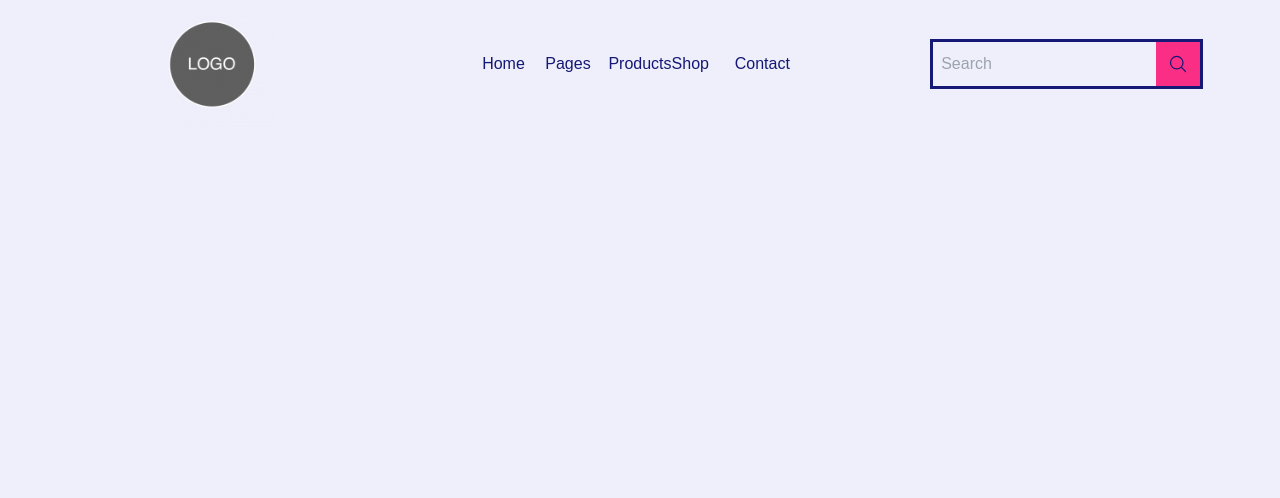
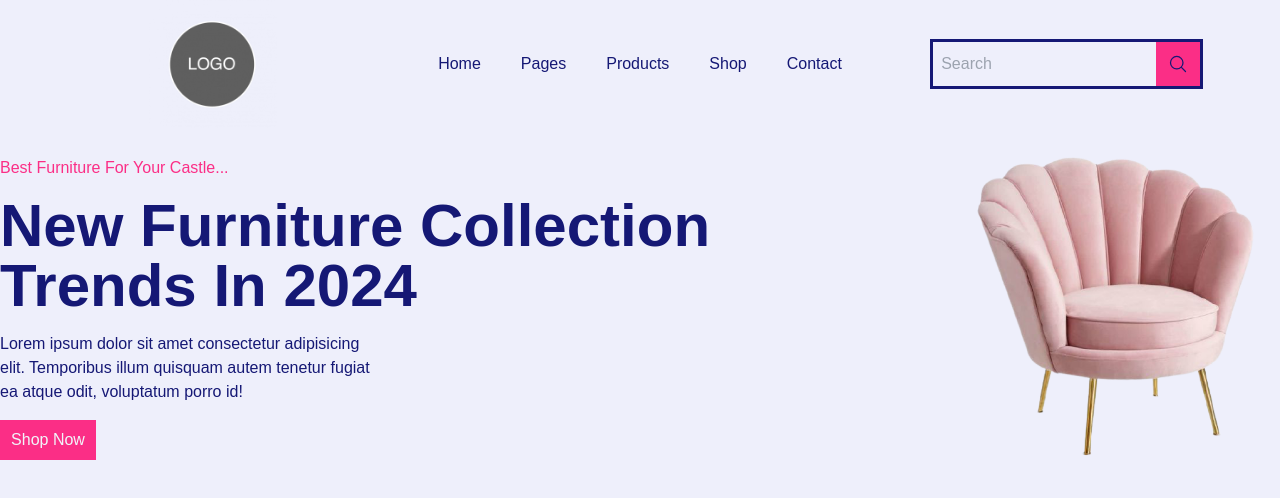
Before and after one commit to Hyperchain-Technolgy/furniture, a React (Vite) app: page / in a window 1280 px wide. Shown: the top 498 px of the page. Built offline with nearby package versions, Linux system fonts and the light colour scheme; a web font is replaced by a local one.

Commit message:
fix issue in nav list & build hero section not complete yet

```diff
--- /dev/null
+++ b/src/Components/Hero.jsx
@@ -0,0 +1,17 @@
+import furniture from "../assets/oneseater.png";
+
+const Hero = () => {
+  return (
+    <div className="flex justify-center items-center font-medium h-3/4 mt-5">
+      <section className="flex flex-col gap-4">
+        <p className="text-pink capitalize">Best furniture for your castle...</p>
+        <h1 className="text-6xl font-bold text w-9/12 capitalize">New furniture collection trends in 2024 </h1>
+        <p className="w-2/5">Lorem ipsum dolor sit amet consectetur adipisicing elit. Temporibus illum quisquam autem tenetur fugiat ea atque odit, voluptatum porro id!</p>
+        <button className="w-24 h-10 text-slate-100 bg-pink">Shop Now</button>
+      </section>
+      <img src={furniture} className="size-3/12" />
+    </div>
+  )
+}
+
+export default Hero
--- a/src/Components/Navbar.jsx
+++ b/src/Components/Navbar.jsx
@@ -4,17 +4,17 @@ import SearchBar from './SearchBar'
 
 const Navbar = () => {
   return (
-    <header className="grid grid-cols-3 justify-items-center items-center max-w-full font-medium">
+    <header className="grid grid-cols-3 justify-items-center items-center font-medium">
       <div>
         <img src={logo} alt="Logo" className='w-32' />
       </div>
       <nav>
-        <ul className="grid grid-cols-5 cursor-pointer">
-          <li><Link className='hover:text-pink' to="/">Home</Link></li>
-          <li><a className='hover:text-pink'>Pages</a></li>
-          <li><a className='hover:text-pink'>Products</a></li>
-          <li><a className='hover:text-pink'>Shop</a></li>
-          <li><a className='hover:text-pink'>Contact</a></li>
+        <ul className="flex cursor-pointer">
+          <li><Link className='mx-5 hover:text-pink' to="/">Home</Link></li>
+          <li><a className='mx-5 hover:text-pink'>Pages</a></li>
+          <li><a className='mx-5 hover:text-pink'>Products</a></li>
+          <li><a className='mx-5 hover:text-pink'>Shop</a></li>
+          <li><a className='mx-5 hover:text-pink'>Contact</a></li>
         </ul>
       </nav>
       <SearchBar />
--- a/src/Routes/Home.jsx
+++ b/src/Routes/Home.jsx
@@ -1,10 +1,13 @@
+import Hero from "../Components/Hero"
 import Navbar from "../Components/Navbar"
 
 function Home() {
   return (
     <>
       <Navbar />
-      <main></main>
+      <main>
+        <Hero />
+      </main>
       <footer></footer>
     </>
   )
--- a/tailwind.config.js
+++ b/tailwind.config.js
@@ -11,7 +11,7 @@ export default {
         background: "#EEEFFB",
         foreground: "#151875",
 
-        purple: "#FB2E86",
+        violet: "#7E33E0",
         pink: "#FB2E86",
       },
     },
```
Also changed, not shown: src/assets/oneseater.png (renamed from src/assets/One-Seater.png).
